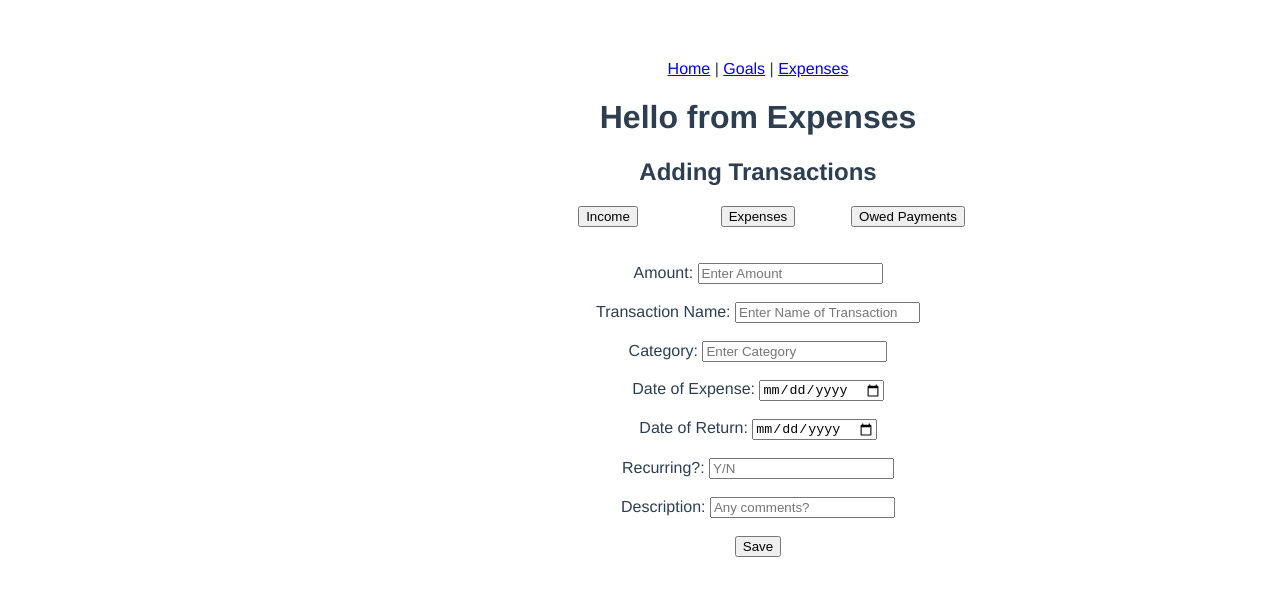
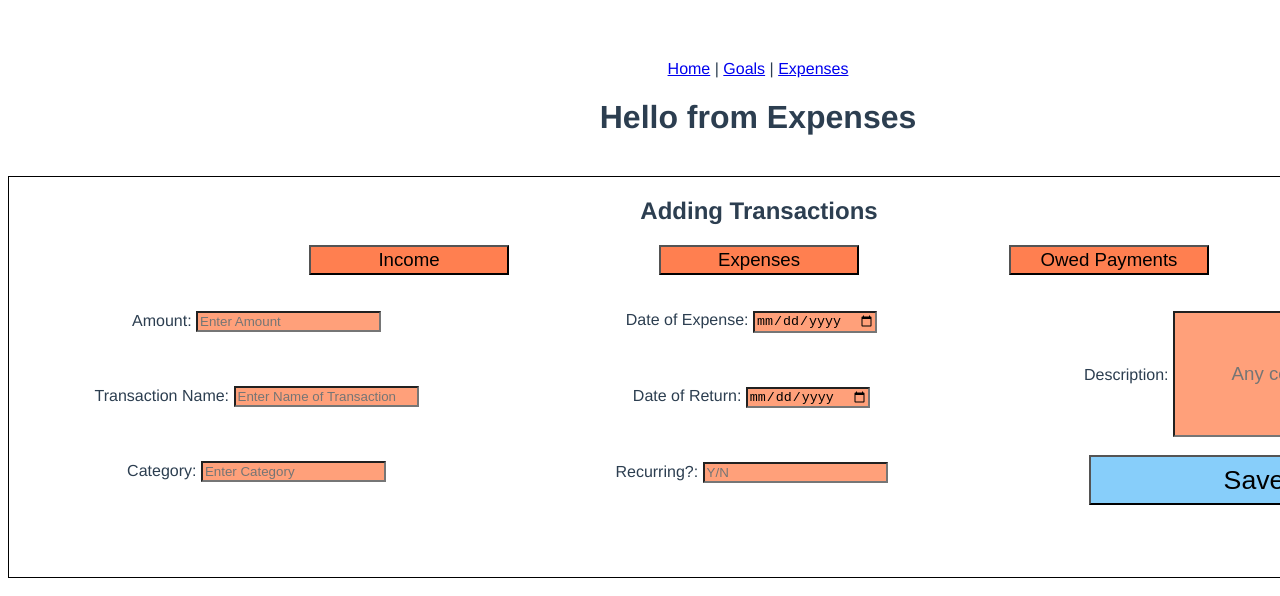
Before and after one commit to AY2122S2-BT3103-L2G19/GroupProject, a Vue app: page /expenses in a window 1280 px wide. Shown: the top 596 px of the page. Built offline with nearby package versions, Linux system fonts and the light colour scheme.

Commit message:
refine style for expenses input page

```diff
--- a/src/components/ExpensesInput.vue
+++ b/src/components/ExpensesInput.vue
@@ -1,5 +1,5 @@
 <template>
-<div class = "container">
+<div class = "main_container">
         <form id = "myform">
             <h2>Adding Transactions</h2>
 
@@ -11,30 +11,49 @@
                     <div><button id = "owed_payment_option_button" type = "button" v-on:click = "inputTransactionType(3)"> Owed Payments </button></div>
                 </div>
 
+                <div class = "container1">
+                    <br><br>
+                    <label for = "amount">Amount: </label>
+                    <input type = "number" id = "amount" required = "" placeholder = "Enter Amount">
+
+                    <br><br>
                     <br><br>
 
-                <label for = "amount">Amount: </label>
-                <input type = "number" id = "amount" required = "" placeholder = "Enter Amount"> <br><br>
+                    <label for = "transaction_name">Transaction Name: </label>
+                    <input type = "text" id = "transaction_name" required = "" placeholder = "Enter Name of Transaction">
 
-                <label for = "transaction_name">Transaction Name: </label>
-                <input type = "text" id = "transaction_name" required = "" placeholder = "Enter Name of Transaction"> <br><br>
+                    <br><br>
+                    <br><br>
 
                     <label for = "category">Category: </label>
-                <input type = "text" id = "category" required = "" placeholder = "Enter Category"> <br><br>
+                    <input type = "text" id = "category" required = "" placeholder = "Enter Category">
+                </div>
 
+                <div class = "container2">
+                    <br><br>
                     <label for = "date_input">Date of Expense: </label>
-                <input type = "date" id = "date_input" required = "" placeholder = "Enter Date"> <br><br>
+                    <input type = "date" id = "date_input" required = "" placeholder = "Enter Date">
+
+                    <br><br>
+                    <br><br>
 
                     <label for = "date_of_return">Date of Return: </label>
-                <input type = "date" id = "date_of_return" required = "" placeholder = "Enter Date of Return"> <br><br>
+                    <input type = "date" id = "date_of_return" required = "" placeholder = "Enter Date of Return">
+
+                    <br><br>
+                    <br><br>
 
                     <label for = "recurring">Recurring?: </label>
-                <input type = "text" id = "recurring" required = "" placeholder = "Y/N"> <br><br>
+                    <input type = "text" id = "recurring" required = "" placeholder = "Y/N">
+                </div>
 
+                <div class = "container3">
+                    <br><br>
                     <label for = "description">Description: </label>
-                <input type = "text" id = "description" required = "" placeholder = "Any comments?"> <br><br>
+                    <input type = "text" id = "description" required = "" placeholder = "Any comments?">
 
-                <div class = "save">
+                    <br><br>
+
                     <button id = "savebutton" type = "button" v-on:click = "save_transaction()"> Save </button>
                 </div>
             </div>
@@ -63,6 +82,46 @@ export default {
 <style>
     .all_transaction_options div{
         display:inline-block;
-        width:150px;
+        width:350px;
+    }
+
+    .main_container {
+        width:100%;
+        margin: 0 auto;
+        margin-top:40px;
+        height:400px;
+        border:1px solid black
+    }
+
+    .container1, .container2, .container3 div {
+        float:left;
+        width:33%;
+        height: 250px;
+        background-color: white;
+        -moz-box-shadow: 0 0 10px #bdbdbd;
+    }
+
+    #description {
+        height:120px;
+        font-size:14pt;
+        text-align: center;
+    }
+
+    #savebutton {
+        width: 330px;
+        height: 50px;
+        background-color: #87CEFA;
+        font-size: 20pt;
+    }
+
+    #income_option_button, #expenses_option_button, #owed_payment_option_button {
+        width: 200px;
+        height: 30px;
+        background-color:#FF7F50;
+        font-size: 14pt;
+    }
+
+    #amount, #transaction_name, #category, #date_input, #date_of_return, #recurring, #description {
+        background-color:#FFA07A;
     }
 </style>
```
Lines whose indentation alone changed are shown as unchanged.
